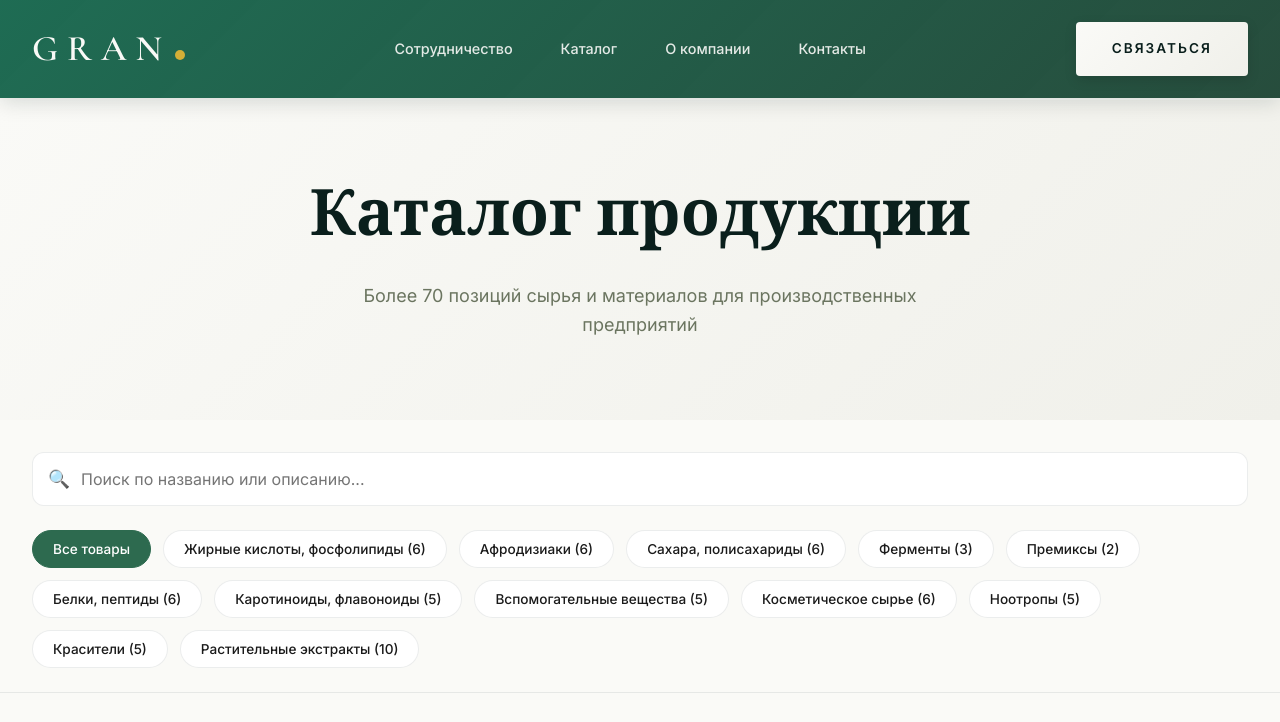
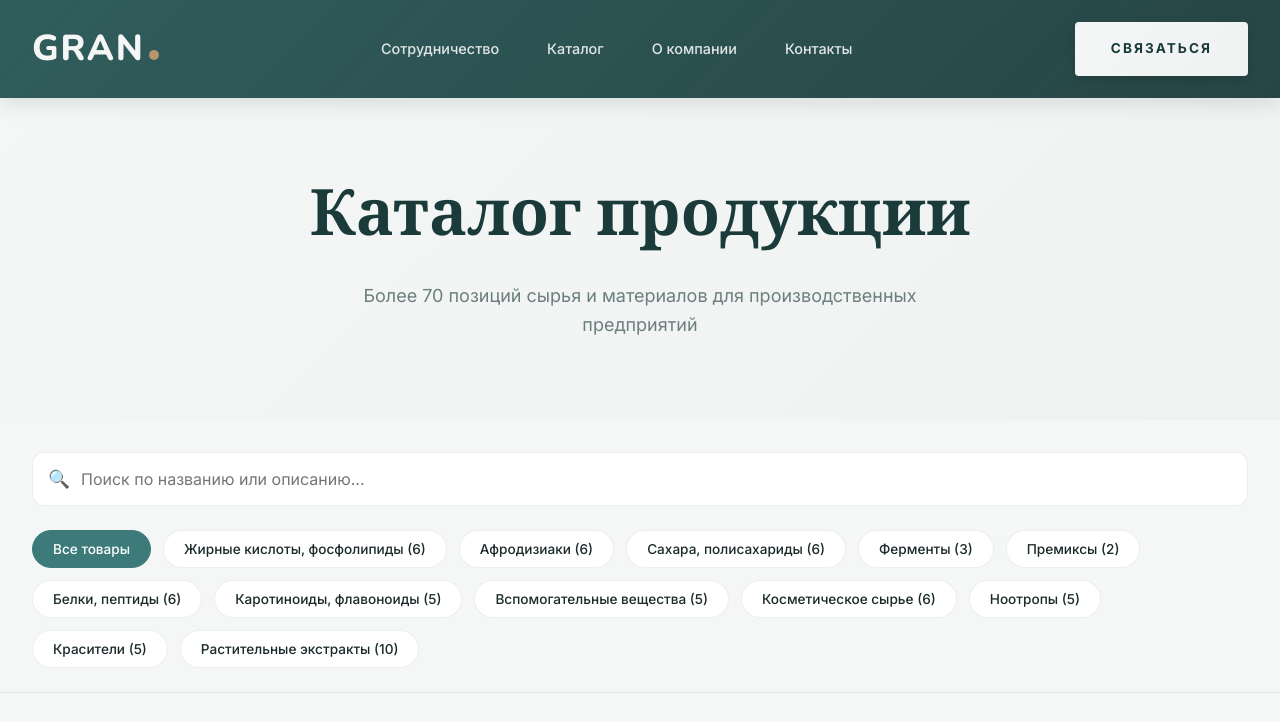
Before and after one commit to 11pixel11/gran-site, a plain HTML site: page catalog.html in a window 1280 px wide. Shown: the top 722 px of the page. Drawn offline with nearby package versions, Linux system fonts and the light colour scheme.

Commit message:
Update catalog.html

```diff
--- a/catalog.html
+++ b/catalog.html
@@ -8,29 +8,30 @@
 
     <link rel="preconnect" href="https://fonts.googleapis.com">
     <link rel="preconnect" href="https://fonts.gstatic.com" crossorigin>
-    <link href="https://fonts.googleapis.com/css2?family=Cormorant+Garamond:wght@400;500;600;700&family=Inter:wght@300;400;500;600;700&display=swap" rel="stylesheet">
+    <link href="https://fonts.googleapis.com/css2?family=Cormorant+Garamond:wght@400;500;600;700&family=Inter:wght@300;400;500;600;700&family=Nunito:wght@600;700;800&display=swap" rel="stylesheet">
 
     <style>
         :root {
-            --color-primary: #0A1F1C;
-            --color-primary-light: #1B4332;
-            --color-primary-mid: #2D6A4F;
-            --color-primary-soft: #40916C;
-            --color-accent: #D4AF37;
-            --color-accent-soft: #E8C872;
-            --color-bg: #FAFAF7;
+            --color-primary: #1B3B3B;
+            --color-primary-light: #2D5A5A;
+            --color-primary-mid: #3D7A7A;
+            --color-primary-soft: #5A9A9A;
+            --color-accent: #B8956A;
+            --color-accent-soft: #D4B896;
+            --color-bg: #F5F7F6;
             --color-surface: #FFFFFF;
-            --color-text: #1A1A1A;
-            --color-text-muted: #6B7560;
-            --color-border: rgba(10, 31, 28, 0.08);
-            --shadow-sm: 0 2px 8px rgba(27, 67, 50, 0.06);
-            --shadow-md: 0 8px 24px rgba(27, 67, 50, 0.08);
-            --shadow-lg: 0 16px 48px rgba(27, 67, 50, 0.12);
+            --color-text: #1A2A2A;
+            --color-text-muted: #6B7F7F;
+            --color-border: rgba(27, 59, 59, 0.08);
+            --shadow-sm: 0 2px 8px rgba(27, 59, 59, 0.06);
+            --shadow-md: 0 8px 24px rgba(27, 59, 59, 0.08);
+            --shadow-lg: 0 16px 48px rgba(27, 59, 59, 0.12);
             --radius-sm: 4px;
             --radius-md: 12px;
             --radius-lg: 20px;
             --font-serif: 'Cormorant Garamond', Georgia, serif;
             --font-sans: 'Inter', -apple-system, BlinkMacSystemFont, sans-serif;
+            --font-logo: 'Nunito', sans-serif;
             --transition: all 0.5s cubic-bezier(0.22, 1, 0.36, 1);
         }
 
@@ -45,21 +46,17 @@
             -webkit-font-smoothing: antialiased;
         }
 
-        /* HEADER */
         header {
             position: fixed;
-            top: 0;
-            left: 0;
-            width: 100%;
+            top: 0; left: 0; width: 100%;
             z-index: 1000;
-            background: linear-gradient(135deg, rgba(26, 105, 80, 0.98) 0%, rgba(27, 67, 50, 0.95) 100%);
+            background: linear-gradient(135deg, rgba(45, 90, 90, 0.98) 0%, rgba(27, 59, 59, 0.95) 100%);
             backdrop-filter: blur(20px);
             -webkit-backdrop-filter: blur(20px);
             padding: 1.25rem 0;
             transition: var(--transition);
-            box-shadow: 0 4px 20px rgba(10, 31, 28, 0.15);
+            box-shadow: 0 4px 20px rgba(27, 59, 59, 0.15);
         }
-
         header.scrolled { padding: 0.875rem 0; }
 
         .nav-container {
@@ -72,37 +69,28 @@
         }
 
         .logo {
-            font-family: var(--font-serif);
+            font-family: var(--font-logo);
             font-size: 2.25rem;
-            font-weight: 600;
+            font-weight: 800;
             color: var(--color-bg);
-            letter-spacing: 0.25em;
+            letter-spacing: 0.05em;
             text-decoration: none;
         }
-
         .logo-dot {
-            width: 10px;
-            height: 10px;
+            width: 10px; height: 10px;
             background-color: var(--color-accent);
             border-radius: 50%;
             display: inline-block;
             margin-left: 4px;
         }
 
-        .nav-links {
-            display: flex;
-            gap: 3rem;
-            list-style: none;
-        }
-
+        .nav-links { display: flex; gap: 3rem; list-style: none; }
         .nav-links a {
-            font-size: 0.9rem;
-            font-weight: 500;
-            color: rgba(250, 250, 247, 0.9);
+            font-size: 0.9rem; font-weight: 500;
+            color: rgba(245, 247, 246, 0.9);
             text-decoration: none;
             transition: var(--transition);
         }
-
         .nav-links a:hover { color: var(--color-accent); }
 
         .btn-contact {
@@ -110,10 +98,10 @@
             align-items: center;
             gap: 0.75rem;
             padding: 1rem 2.25rem;
-            background: linear-gradient(135deg, var(--color-bg) 0%, #F0F0EA 100%);
+            background: linear-gradient(135deg, var(--color-bg) 0%, #EEF2F1 100%);
             color: var(--color-primary);
             font-size: 0.85rem;
-            font-weight: 600;
+            font-weight: 700;
             letter-spacing: 0.15em;
             text-transform: uppercase;
             border-radius: var(--radius-sm);
@@ -121,112 +109,79 @@
             transition: var(--transition);
             box-shadow: 0 4px 12px rgba(0, 0, 0, 0.15);
         }
-
         .btn-contact:hover {
             transform: translateY(-2px);
-            box-shadow: 0 8px 24px rgba(212, 175, 55, 0.3);
+            box-shadow: 0 8px 24px rgba(184, 149, 106, 0.3);
         }
 
         .mobile-menu-btn {
             display: none;
-            width: 44px;
-            height: 44px;
+            width: 44px; height: 44px;
             flex-direction: column;
             justify-content: center;
             align-items: center;
             gap: 6px;
-            background: none;
-            border: none;
+            background: none; border: none;
             cursor: pointer;
         }
-
         .mobile-menu-btn span {
             display: block;
-            width: 24px;
-            height: 2px;
+            width: 24px; height: 2px;
             background-color: var(--color-bg);
             transition: all 0.3s cubic-bezier(0.22, 1, 0.36, 1);
         }
-
         .mobile-menu-btn.active span:nth-child(1) { transform: translateY(8px) rotate(45deg); }
         .mobile-menu-btn.active span:nth-child(2) { opacity: 0; }
         .mobile-menu-btn.active span:nth-child(3) { transform: translateY(-8px) rotate(-45deg); }
 
         .mobile-menu {
             position: fixed;
-            top: 0;
-            left: 0;
-            width: 100%;
-            height: 100vh;
-            height: 100dvh;
-            background: linear-gradient(160deg, #0A1F1C 0%, #1B4332 50%, #2D6A4F 100%);
+            top: 0; left: 0;
+            width: 100%; height: 100vh; height: 100dvh;
+            background: linear-gradient(160deg, #0F2525 0%, #1B3B3B 50%, #2D5A5A 100%);
             z-index: 1001;
             display: flex;
             flex-direction: column;
             justify-content: center;
             align-items: center;
             padding: 2rem;
-            opacity: 0;
-            visibility: hidden;
+            opacity: 0; visibility: hidden;
             transition: opacity 0.4s ease, visibility 0.4s ease;
         }
-
         .mobile-menu.active { opacity: 1; visibility: visible; }
-
-        .mobile-menu-nav {
-            list-style: none;
-            width: 100%;
-            max-width: 400px;
-        }
-
+        .mobile-menu-nav { list-style: none; width: 100%; max-width: 400px; }
         .mobile-menu-nav li {
-            opacity: 0;
-            transform: translateY(20px);
+            opacity: 0; transform: translateY(20px);
             transition: opacity 0.4s ease, transform 0.4s ease;
         }
-
-        .mobile-menu.active .mobile-menu-nav li {
-            opacity: 1;
-            transform: translateY(0);
-        }
-
+        .mobile-menu.active .mobile-menu-nav li { opacity: 1; transform: translateY(0); }
         .mobile-menu.active .mobile-menu-nav li:nth-child(1) { transition-delay: 0.1s; }
         .mobile-menu.active .mobile-menu-nav li:nth-child(2) { transition-delay: 0.2s; }
         .mobile-menu.active .mobile-menu-nav li:nth-child(3) { transition-delay: 0.3s; }
         .mobile-menu.active .mobile-menu-nav li:nth-child(4) { transition-delay: 0.4s; }
-
         .mobile-menu-nav a {
             display: block;
             font-family: var(--font-serif);
-            font-size: 2rem;
-            font-weight: 500;
+            font-size: 2rem; font-weight: 500;
             color: var(--color-bg);
             text-decoration: none;
             padding: 1.25rem 0;
-            border-bottom: 1px solid rgba(250, 250, 247, 0.1);
+            border-bottom: 1px solid rgba(245, 247, 246, 0.1);
         }
-
         .mobile-menu-nav a:hover { color: var(--color-accent); }
 
-        /* CATALOG PAGE */
-        .catalog-page {
-            padding-top: 100px;
-            min-height: 100vh;
-        }
-
+        .catalog-page { padding-top: 100px; min-height: 100vh; }
         .catalog-header {
-            background: linear-gradient(135deg, var(--color-bg) 0%, #F0F0EA 100%);
+            background: linear-gradient(135deg, var(--color-bg) 0%, #EEF2F1 100%);
             padding: 4rem 0 3rem;
             text-align: center;
         }
-
         .catalog-header h1 {
             font-family: var(--font-serif);
             font-size: clamp(2.5rem, 5vw, 4rem);
             color: var(--color-primary);
             margin-bottom: 1rem;
         }
-
         .catalog-header p {
             font-size: 1.125rem;
             color: var(--color-text-muted);
@@ -234,7 +189,6 @@
             margin: 0 auto 2rem;
         }
 
-        /* SEARCH & FILTER */
         .catalog-controls {
             max-width: 1400px;
             margin: 0 auto;
@@ -244,13 +198,11 @@
             flex-wrap: wrap;
             align-items: center;
         }
-
         .search-box {
             flex: 1;
             min-width: 280px;
             position: relative;
         }
-
         .search-box input {
             width: 100%;
             padding: 1rem 1.25rem 1rem 3rem;
@@ -261,13 +213,11 @@
             background: var(--color-surface);
             transition: var(--transition);
         }
-
         .search-box input:focus {
             outline: none;
             border-color: var(--color-primary-mid);
-            box-shadow: 0 0 0 3px rgba(45, 106, 79, 0.1);
+            box-shadow: 0 0 0 3px rgba(61, 122, 122, 0.1);
         }
-
         .search-box::before {
             content: '🔍';
             position: absolute;
@@ -276,19 +226,16 @@
             transform: translateY(-50%);
             font-size: 1.1rem;
         }
-
         .results-count {
             font-size: 0.9rem;
             color: var(--color-text-muted);
             padding: 1rem 0;
         }
-
         .results-count span {
             color: var(--color-primary-mid);
             font-weight: 600;
         }
 
-        /* CATEGORY FILTER */
         .category-filter {
             max-width: 1400px;
             margin: 0 auto;
@@ -298,7 +245,6 @@
             flex-wrap: wrap;
             border-bottom: 1px solid var(--color-border);
         }
-
         .filter-btn {
             padding: 0.625rem 1.25rem;
             background: var(--color-surface);
@@ -311,31 +257,26 @@
             transition: var(--transition);
             font-family: var(--font-sans);
         }
-
         .filter-btn:hover {
             border-color: var(--color-primary-mid);
             color: var(--color-primary-mid);
         }
-
         .filter-btn.active {
             background: var(--color-primary-mid);
             color: white;
             border-color: var(--color-primary-mid);
         }
 
-        /* PRODUCTS GRID */
         .products-section {
             max-width: 1400px;
             margin: 0 auto;
             padding: 2rem;
         }
-
         .products-grid {
             display: grid;
             grid-template-columns: repeat(auto-fill, minmax(300px, 1fr));
             gap: 1.5rem;
         }
-
         .product-card {
             background: var(--color-surface);
             border: 1px solid var(--color-border);
@@ -348,13 +289,11 @@
             display: flex;
             flex-direction: column;
         }
-
         .product-card:hover {
             transform: translateY(-6px);
             box-shadow: var(--shadow-lg);
             border-color: var(--color-primary-soft);
         }
-
         .product-image {
             aspect-ratio: 16/10;
             background: linear-gradient(135deg, var(--color-primary-mid), var(--color-primary-light));
@@ -364,26 +303,22 @@
             justify-content: center;
             overflow: hidden;
         }
-
         .product-image::before {
             content: '';
             position: absolute;
             inset: 0;
-            background: radial-gradient(circle at 30% 30%, rgba(212, 175, 55, 0.2) 0%, transparent 60%);
+            background: radial-gradient(circle at 30% 30%, rgba(184, 149, 106, 0.25) 0%, transparent 60%);
         }
-
         .product-image-icon {
             font-size: 3rem;
             color: var(--color-accent);
             z-index: 1;
             opacity: 0.8;
         }
-
         .product-category-badge {
             position: absolute;
-            top: 1rem;
-            left: 1rem;
-            background: rgba(250, 250, 247, 0.95);
+            top: 1rem; left: 1rem;
+            background: rgba(245, 247, 246, 0.95);
             color: var(--color-primary-mid);
             padding: 0.375rem 0.875rem;
             border-radius: 50px;
@@ -393,14 +328,12 @@
             text-transform: uppercase;
             z-index: 2;
         }
-
         .product-info {
             padding: 1.5rem;
             flex: 1;
             display: flex;
             flex-direction: column;
         }
-
         .product-name {
             font-family: var(--font-serif);
             font-size: 1.25rem;
@@ -409,7 +342,6 @@
             margin-bottom: 0.75rem;
             line-height: 1.3;
         }
-
         .product-description {
             font-size: 0.9rem;
             color: var(--color-text-muted);
@@ -417,7 +349,6 @@
             line-height: 1.5;
             flex: 1;
         }
-
         .product-footer {
             display: flex;
             justify-content: space-between;
@@ -425,14 +356,12 @@
             padding-top: 1rem;
             border-top: 1px solid var(--color-border);
         }
-
         .product-price {
             font-family: var(--font-serif);
             font-size: 1.125rem;
             color: var(--color-primary-mid);
             font-weight: 600;
         }
-
         .product-link {
             font-size: 0.8rem;
             color: var(--color-accent);
@@ -440,13 +369,11 @@
             text-transform: uppercase;
             letter-spacing: 0.1em;
         }
-
         .no-results {
             text-align: center;
             padding: 4rem 2rem;
             color: var(--color-text-muted);
         }
-
         .no-results h3 {
             font-family: var(--font-serif);
             font-size: 2rem;
@@ -454,14 +381,12 @@
             margin-bottom: 1rem;
         }
 
-        /* FOOTER */
         footer {
             background: var(--color-primary);
-            color: rgba(250, 250, 247, 0.7);
+            color: rgba(245, 247, 246, 0.7);
             padding: 4rem 0 2rem;
             margin-top: 4rem;
         }
-
         .footer-content {
             max-width: 1400px;
             margin: 0 auto;
@@ -471,7 +396,6 @@
             gap: 3rem;
             margin-bottom: 3rem;
         }
-
         .footer-col h4 {
             color: var(--color-bg);
             font-size: 0.75rem;
@@ -480,64 +404,50 @@
             margin-bottom: 1.5rem;
             font-weight: 600;
         }
-
         .footer-col ul { list-style: none; }
         .footer-col ul li { margin-bottom: 0.875rem; }
         .footer-col a {
-            color: rgba(250, 250, 247, 0.7);
+            color: rgba(245, 247, 246, 0.7);
             text-decoration: none;
             transition: var(--transition);
         }
         .footer-col a:hover { color: var(--color-accent); }
-
         .footer-bottom {
             max-width: 1400px;
             margin: 0 auto;
             padding: 2rem 2rem 0;
-            border-top: 1px solid rgba(250, 250, 247, 0.1);
+            border-top: 1px solid rgba(245, 247, 246, 0.1);
             text-align: center;
             font-size: 0.85rem;
         }
 
-        /* RESPONSIVE */
         @media (max-width: 968px) {
             .nav-links, .btn-contact { display: none; }
             .mobile-menu-btn { display: flex; }
             .footer-content { grid-template-columns: 1fr 1fr; }
         }
-
         @media (max-width: 768px) {
             header { padding: 1rem 0; }
             .nav-container { padding: 0 1.25rem; }
             .logo { font-size: 1.75rem; }
-
             .catalog-header { padding: 3rem 0 2rem; }
             .catalog-header h1 { font-size: 2rem; }
             .catalog-header p { font-size: 1rem; padding: 0 1.25rem; }
-
             .catalog-controls { padding: 1.5rem 1.25rem 0; }
             .category-filter { padding: 1rem 1.25rem; }
             .products-section { padding: 1.5rem 1.25rem; }
-
-            .products-grid {
-                grid-template-columns: repeat(2, 1fr);
-                gap: 1rem;
-            }
-
+            .products-grid { grid-template-columns: repeat(2, 1fr); gap: 1rem; }
             .product-info { padding: 1rem; }
             .product-name { font-size: 1rem; }
             .product-description { font-size: 0.8rem; }
             .product-price { font-size: 0.95rem; }
             .product-link { font-size: 0.7rem; }
-
             .footer-content { grid-template-columns: 1fr; gap: 2rem; padding: 0 1.25rem; }
             .footer-bottom { padding: 1.5rem 1.25rem 0; }
         }
-
         @media (max-width: 480px) {
             .products-grid { grid-template-columns: 1fr; }
         }
-
         @media (hover: none) and (pointer: coarse) {
             .product-card:hover { transform: none; }
             .product-card:active { transform: scale(0.98); }
@@ -546,7 +456,6 @@
 </head>
 <body>
 
-    <!-- HEADER -->
     <header id="header">
         <div class="nav-container">
             <a href="index.html" class="logo">GRAN<span class="logo-dot"></span></a>
@@ -565,7 +474,6 @@
         </div>
     </header>
 
-    <!-- MOBILE MENU -->
     <div class="mobile-menu" id="mobileMenu">
         <ul class="mobile-menu-nav">
             <li><a href="index.html#cooperation" class="mobile-link">Сотрудничество</a></li>
@@ -575,7 +483,6 @@
         </ul>
     </div>
 
-    <!-- CATALOG PAGE -->
     <div class="catalog-page">
         <div class="catalog-header">
             <h1>Каталог продукции</h1>
@@ -604,7 +511,6 @@
         </div>
     </div>
 
-    <!-- FOOTER -->
     <footer>
         <div class="footer-content">
             <div class="footer-col">
@@ -641,13 +547,11 @@
 
     <script src="products.js"></script>
     <script>
-        // Header scroll
         const header = document.getElementById('header');
         window.addEventListener('scroll', () => {
             header.classList.toggle('scrolled', window.scrollY > 50);
         });
 
-        // Mobile menu
         const mobileMenuBtn = document.getElementById('mobileMenuBtn');
         const mobileMenu = document.getElementById('mobileMenu');
         const mobileLinks = document.querySelectorAll('.mobile-link');
@@ -664,7 +568,6 @@
             });
         });
 
-        // Catalog logic
         const productsGrid = document.getElementById('productsGrid');
         const searchInput = document.getElementById('searchInput');
         const categoryFilter = document.getElementById('categoryFilter');
@@ -675,10 +578,8 @@
         let currentCategory = 'all';
         let currentSearch = '';
 
-        // Get categories
         const categories = getAllCategories();
 
-        // Render category filters
         Object.keys(categories).forEach(catKey => {
             const btn = document.createElement('button');
             btn.className = 'filter-btn';
@@ -687,7 +588,6 @@
             categoryFilter.appendChild(btn);
         });
 
-        // Filter buttons click
         categoryFilter.addEventListener('click', (e) => {
             if (e.target.classList.contains('filter-btn')) {
                 document.querySelectorAll('.filter-btn').forEach(b => b.classList.remove('active'));
@@ -697,13 +597,11 @@
             }
         });
 
-        // Search
         searchInput.addEventListener('input', (e) => {
             currentSearch = e.target.value.toLowerCase();
             renderProducts();
         });
 
-        // Render products
         function renderProducts() {
             let filtered = productsDB;
 
@@ -749,7 +647,6 @@
             }
         }
 
-        // Check URL for category filter
         const urlParams = new URLSearchParams(window.location.search);
         const categoryParam = urlParams.get('category');
         if (categoryParam && categories[categoryParam]) {
@@ -759,7 +656,6 @@
             });
         }
 
-        // Initial render
         renderProducts();
     </script>
 </body>
```
